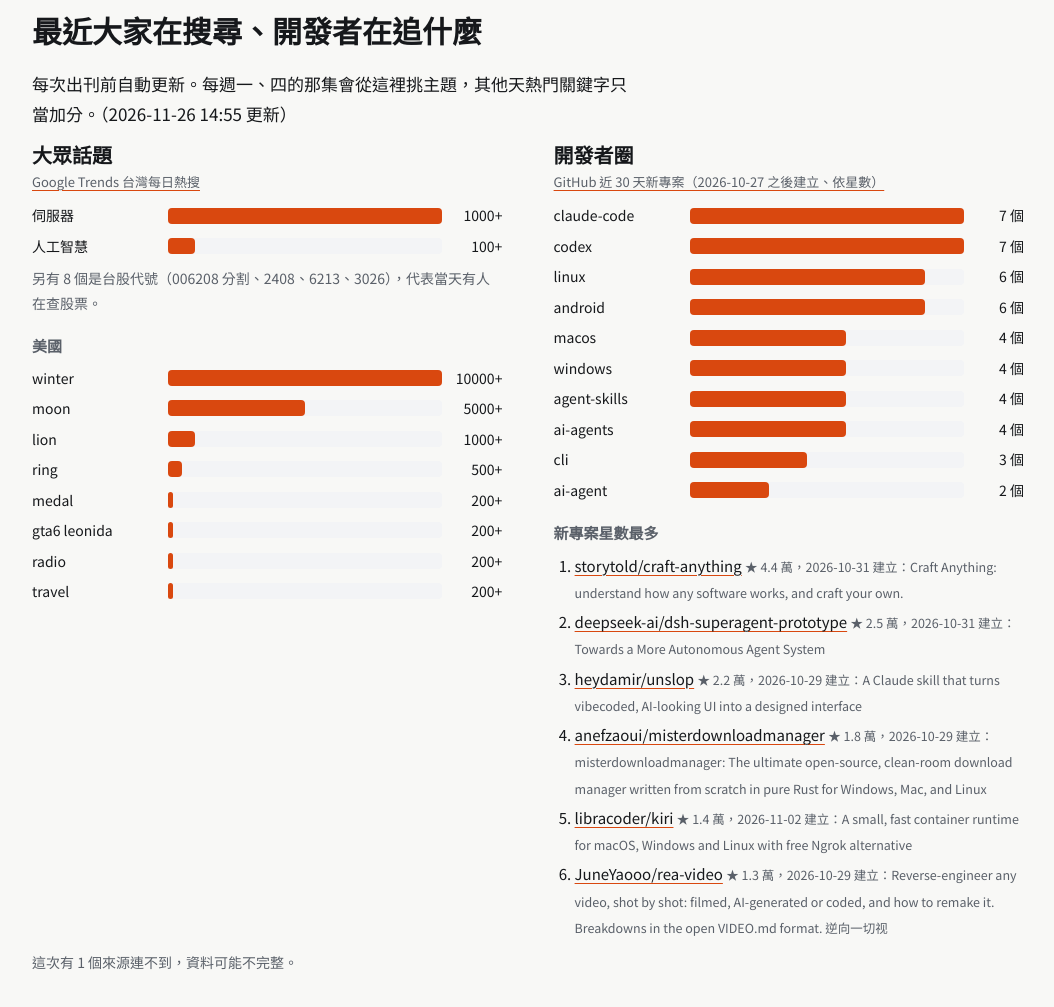
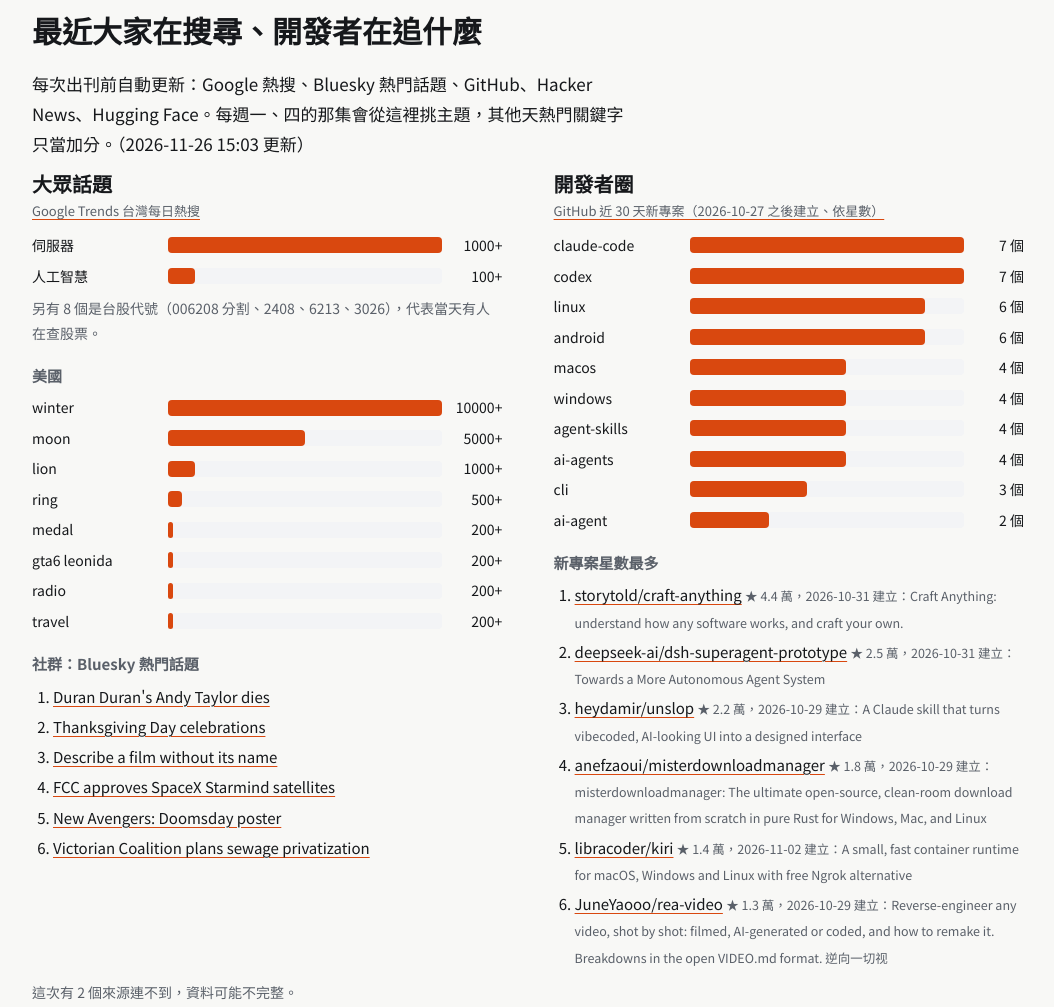
Before and after one commit to risibility0822/oss-explorer, a plain HTML site: page index.html in a window 1280 px wide. Shown: the part 7240-8247 px from the top of the page, without its empty margins (112-1166 px from the left). Drawn offline with nearby package versions, Linux system fonts and the light colour scheme.

Commit message:
趨勢雷達加入社群：Bluesky 熱門話題、Hacker News 首頁
- oss.py radar 讀 Bluesky 公開 API 與 HN 官方 API（連不到時 Bluesky 可用 --bsky-file 匯入 WebFetch 結果）
- 首頁趨勢雷達多兩個清單；skill 說明大眾話題可以用 Bluesky
- 環境允許清單已加 trends.google.com、public.api.bsky.app、hacker-news.firebaseio.com

Co-Authored-By: Claude Opus 5.5 <noreply@anthropic.com>
Claude-Session: https://claude.ai/code/session_015RxxCeQkojGTc1MStvDqzw

```diff
--- a/data/trends.json
+++ b/data/trends.json
@@ -1,11 +1,11 @@
 {
- "updatedAt": "2026-11-26T14:55:37+08:00",
+ "updatedAt": "2026-11-26T15:03:15+08:00",
  "public": {
   "TW": {
    "source": {
     "name": "Google Trends 台灣每日熱搜",
     "url": "https://trends.google.com/trending?geo=TW",
-    "fetchedAt": "2026-11-26T14:55:37+08:00",
+    "fetchedAt": "2026-11-26T15:03:15+08:00",
     "via": "WebFetch 存檔（shell 連不到：URLError）"
    },
    "items": [
@@ -95,7 +95,7 @@
    "source": {
     "name": "Google Trends 美國每日熱搜",
     "url": "https://trends.google.com/trending?geo=US",
-    "fetchedAt": "2026-11-26T14:55:38+08:00",
+    "fetchedAt": "2026-11-26T15:03:15+08:00",
     "via": "WebFetch 存檔（shell 連不到：URLError）"
    },
    "items": [
@@ -187,13 +187,13 @@
    "source": {
     "name": "GitHub 近 30 天新專案（2026-10-27 之後建立、依星數）",
     "url": "https://github.com/search?q=created%3A%3E2026-10-27&s=stars&o=desc&type=repositories",
-    "fetchedAt": "2026-11-26T14:55:39+08:00"
+    "fetchedAt": "2026-11-26T15:03:17+08:00"
    },
    "repos": [
     {
      "name": "storytold/craft-anything",
      "url": "https://github.com/storytold/craft-anything",
-     "stars": 43704,
+     "stars": 43708,
      "created": "2026-10-31",
      "lang": "Rust",
      "desc": "Craft Anything: understand how any software works, and craft your own.",
@@ -213,7 +213,7 @@
     {
      "name": "heydamir/unslop",
      "url": "https://github.com/heydamir/unslop",
-     "stars": 21829,
+     "stars": 21834,
      "created": "2026-10-29",
      "lang": "JavaScript",
      "desc": "A Claude skill that turns vibecoded, AI-looking UI into a designed interface",
@@ -223,7 +223,7 @@
     {
      "name": "anefzaoui/misterdownloadmanager",
      "url": "https://github.com/anefzaoui/misterdownloadmanager",
-     "stars": 18268,
+     "stars": 18269,
      "created": "2026-10-29",
      "lang": "Rust",
      "desc": "misterdownloadmanager: The ultimate open-source, clean-room download manager written from scratch in pure Rust for Windows, Mac, and Linux",
@@ -242,7 +242,7 @@
     {
      "name": "libracoder/kiri",
      "url": "https://github.com/libracoder/kiri",
-     "stars": 13527,
+     "stars": 13531,
      "created": "2026-11-02",
      "lang": "Rust",
      "desc": "A small, fast container runtime for macOS, Windows and Linux with free Ngrok alternative",
@@ -260,7 +260,7 @@
     {
      "name": "JuneYaooo/rea-video",
      "url": "https://github.com/JuneYaooo/rea-video",
-     "stars": 13471,
+     "stars": 13473,
      "created": "2026-10-29",
      "lang": "Python",
      "desc": "Reverse-engineer any video, shot by shot: filmed, AI-generated or coded, and how to remake it. Breakdowns in the open VIDEO.md format. 逆向一切视",
@@ -279,7 +279,7 @@
     {
      "name": "Marvisak/VIctory",
      "url": "https://github.com/Marvisak/VIctory",
-     "stars": 12777,
+     "stars": 12779,
      "created": "2026-11-23",
      "lang": "Rust",
      "desc": "An attempt at running GTA VI on PC",
@@ -306,7 +306,7 @@
     {
      "name": "janestreet/agent_skills",
      "url": "https://github.com/janestreet/agent_skills",
-     "stars": 11860,
+     "stars": 11861,
      "created": "2026-11-03",
      "lang": null,
      "desc": "Agent skills",
@@ -345,7 +345,7 @@
     {
      "name": "RoutineMiku/apkstart",
      "url": "https://github.com/RoutineMiku/apkstart",
-     "stars": 9887,
+     "stars": 9888,
      "created": "2026-10-29",
      "lang": "JavaScript",
      "desc": "Windows 上的安卓应用运行器：双击 APK 即装，应用以独立窗口与桌面图标运行，自持 QEMU 运行时",
@@ -364,7 +364,7 @@
     {
      "name": "erkamyaman/rust-anything",
      "url": "https://github.com/erkamyaman/rust-anything",
-     "stars": 9724,
+     "stars": 9729,
      "created": "2026-11-16",
      "lang": "Rust",
      "desc": "Rewrite your whole app in Rust, one piece at a time, checked against the original's recorded behavior at every step. CLIs, HTTP servers and ",
@@ -402,7 +402,7 @@
     {
      "name": "huami1314/GestaltX",
      "url": "https://github.com/huami1314/GestaltX",
-     "stars": 8974,
+     "stars": 8975,
      "created": "2026-11-09",
      "lang": "Swift",
      "desc": "An MobileGestalt editor for iOS 27.x, featuring region-code tweaks, device presets, backups.",
@@ -412,7 +412,7 @@
     {
      "name": "Lee-xeo/Claude-Cage",
      "url": "https://github.com/Lee-xeo/Claude-Cage",
-     "stars": 8633,
+     "stars": 8634,
      "created": "2026-10-31",
      "lang": "Go",
      "desc": "Cage：为 Claude 特化的轻量化虚拟机，彻底杜绝网络泄露。多平台适配，支持多账号管理、远程部署、移动端操控。",
@@ -422,7 +422,7 @@
     {
      "name": "xcl-dev/xcl",
      "url": "https://github.com/xcl-dev/xcl",
-     "stars": 8384,
+     "stars": 8386,
      "created": "2026-11-20",
      "lang": "Rust",
      "desc": "Xbox Series compatibility layer for Windows - runs console game code natively, reimplements the console system libraries and recompiles RDNA",
@@ -453,7 +453,7 @@
     {
      "name": "mdiri-ai/SoduWork",
      "url": "https://github.com/mdiri-ai/SoduWork",
-     "stars": 8183,
+     "stars": 8187,
      "created": "2026-10-29",
      "lang": "JavaScript",
      "desc": "The AI-native engine for teams and their agents. Multi-harness, multi-agent, self-hosted.",
@@ -491,7 +491,7 @@
     {
      "name": "KKKKhazix/agent-autoloop",
      "url": "https://github.com/KKKKhazix/agent-autoloop",
-     "stars": 6581,
+     "stars": 6584,
      "created": "2026-11-03",
      "lang": "TypeScript",
      "desc": "让你的命令行 Agent 在后台自己接活、自己跟进到底；平时不烦你，遇到拿不准的事才发卡片找你拍板。",
@@ -573,7 +573,7 @@
     {
      "name": "XinaTian/MROffice",
      "url": "https://github.com/XinaTian/MROffice",
-     "stars": 5050,
+     "stars": 5053,
      "created": "2026-11-10",
      "lang": "TypeScript",
      "desc": "MR Office — the open-source editors of the AI office suite closest to Microsoft Office: documents, spreadsheets, presentations, PDF and code",
@@ -592,7 +592,7 @@
     {
      "name": "Hut-hzf/ung220z-tool",
      "url": "https://github.com/Hut-hzf/ung220z-tool",
-     "stars": 5032,
+     "stars": 5035,
      "created": "2026-11-15",
      "lang": "Python",
      "desc": "ung220z-tool 是一个针对 UNG220Z，另含中兴/烽火/华为/九联多厂商适配、固件指纹识别与分家族排障建议的一键凭据提取工具，仅限在你自己的设备上用于找回忘记的管理密码、迁移宽带配置或安全自查。",
@@ -602,7 +602,7 @@
     {
      "name": "mromidev/claude-animated-shorts",
      "url": "https://github.com/mromidev/claude-animated-shorts",
-     "stars": 4982,
+     "stars": 4983,
      "created": "2026-11-01",
      "lang": "TypeScript",
      "desc": "Free Claude skill: viral animated story shorts (2D characters in a 3D world) with three.js + Remotion",
@@ -612,7 +612,7 @@
     {
      "name": "simplexai-labs/linger",
      "url": "https://github.com/simplexai-labs/linger",
-     "stars": 4739,
+     "stars": 4740,
      "created": "2026-11-10",
      "lang": "TypeScript",
      "desc": "Linger is An Open-Source Personal Agent That Runs Fully on Your PC.  We aim to break Big Tech’s grip on AI by bringing powerful local AI to ",
@@ -629,7 +629,7 @@
     {
      "name": "4lwayz/portwatch-vi",
      "url": "https://github.com/4lwayz/portwatch-vi",
-     "stars": 4519,
+     "stars": 4525,
      "created": "2026-11-21",
      "lang": "JavaScript",
      "desc": "Does GTA VI run on PC yet? A live tracker of community recompilation and emulation efforts, updated daily.",
@@ -669,7 +669,7 @@
     {
      "name": "EL4CTEO/fast-anything",
      "url": "https://github.com/EL4CTEO/fast-anything",
-     "stars": 4053,
+     "stars": 4054,
      "created": "2026-11-21",
      "lang": "Rust",
      "desc": "Don't rewrite it in Rust. Rewrite the 5% that's slow: profile Python, Node or Ruby apps, port the hot functions with your coding agent, prov",
@@ -688,7 +688,7 @@
     {
      "name": "AFK-surf/xnulinux",
      "url": "https://github.com/AFK-surf/xnulinux",
-     "stars": 4024,
+     "stars": 4026,
      "created": "2026-11-20",
      "lang": "C",
      "desc": "XNU as a loadable kernel module inside Linux (macOS personality for arm64 Linux)",
@@ -851,7 +851,7 @@
    "storytold/craft-anything": [
     [
      "2026-11-26",
-     43704
+     43708
     ]
    ],
    "deepseek-ai/dsh-superagent-prototype": [
@@ -863,31 +863,31 @@
    "heydamir/unslop": [
     [
      "2026-11-26",
-     21829
+     21834
     ]
    ],
    "anefzaoui/misterdownloadmanager": [
     [
      "2026-11-26",
-     18268
+     18269
     ]
    ],
    "libracoder/kiri": [
     [
      "2026-11-26",
-     13527
+     13531
     ]
    ],
    "JuneYaooo/rea-video": [
     [
      "2026-11-26",
-     13471
+     13473
     ]
    ],
    "Marvisak/VIctory": [
     [
      "2026-11-26",
-     12777
+     12779
     ]
    ],
    "Minireel/HGhub": [
@@ -899,7 +899,7 @@
    "janestreet/agent_skills": [
     [
      "2026-11-26",
-     11860
+     11861
     ]
    ],
    "zortos293/Lichii": [
@@ -917,13 +917,13 @@
    "RoutineMiku/apkstart": [
     [
      "2026-11-26",
-     9887
+     9888
     ]
    ],
    "erkamyaman/rust-anything": [
     [
      "2026-11-26",
-     9724
+     9729
     ]
    ],
    "patch-gg/pixelfx": [
@@ -935,19 +935,19 @@
    "huami1314/GestaltX": [
     [
      "2026-11-26",
-     8974
+     8975
     ]
    ],
    "Lee-xeo/Claude-Cage": [
     [
      "2026-11-26",
-     8633
+     8634
     ]
    ],
    "xcl-dev/xcl": [
     [
      "2026-11-26",
-     8384
+     8386
     ]
    ],
    "valentderah/totk-pc-recomp": [
@@ -959,7 +959,7 @@
    "mdiri-ai/SoduWork": [
     [
      "2026-11-26",
-     8183
+     8187
     ]
    ],
    "ersinkoc/phonebox": [
@@ -971,7 +971,7 @@
    "KKKKhazix/agent-autoloop": [
     [
      "2026-11-26",
-     6581
+     6584
     ]
    ],
    "Eglantine-Community/Eglantine": [
@@ -1001,31 +1001,31 @@
    "XinaTian/MROffice": [
     [
      "2026-11-26",
-     5050
+     5053
     ]
    ],
    "Hut-hzf/ung220z-tool": [
     [
      "2026-11-26",
-     5032
+     5035
     ]
    ],
    "mromidev/claude-animated-shorts": [
     [
      "2026-11-26",
-     4982
+     4983
     ]
    ],
    "simplexai-labs/linger": [
     [
      "2026-11-26",
-     4739
+     4740
     ]
    ],
    "4lwayz/portwatch-vi": [
     [
      "2026-11-26",
-     4519
+     4525
     ]
    ],
    "JenkinWoo/sheeridVerify": [
@@ -1049,13 +1049,13 @@
    "EL4CTEO/fast-anything": [
     [
      "2026-11-26",
-     4053
+     4054
     ]
    ],
    "AFK-surf/xnulinux": [
     [
      "2026-11-26",
-     4024
+     4026
     ]
    ],
    "jhaizhou-ops/S2Arm": [
@@ -1090,7 +1090,60 @@
    ]
   }
  },
+ "social": {
+  "bluesky": {
+   "source": {
+    "name": "Bluesky 熱門話題",
+    "url": "https://bsky.app/search",
+    "fetchedAt": "2026-11-26T15:03:15+08:00",
+    "via": "WebFetch 存檔（shell 連不到：URLError）"
+   },
+   "items": [
+    {
+     "title": "Duran Duran's Andy Taylor dies",
+     "url": "https://bsky.app/profile/did:plc:qrz3lhbyuxbeilrc6nekdqme/feed/73ecbcfa356a"
+    },
+    {
+     "title": "Thanksgiving Day celebrations",
+     "url": "https://bsky.app/profile/did:plc:qrz3lhbyuxbeilrc6nekdqme/feed/b30e2b26d3d6"
+    },
+    {
+     "title": "Describe a film without its name",
+     "url": "https://bsky.app/profile/did:plc:qrz3lhbyuxbeilrc6nekdqme/feed/2727efa61393"
+    },
+    {
+     "title": "FCC approves SpaceX Starmind satellites",
+     "url": "https://bsky.app/profile/did:plc:qrz3lhbyuxbeilrc6nekdqme/feed/f11581ca7486"
+    },
+    {
+     "title": "New Avengers: Doomsday poster",
+     "url": "https://bsky.app/profile/did:plc:qrz3lhbyuxbeilrc6nekdqme/feed/e8c214304f07"
+    },
+    {
+     "title": "Victorian Coalition plans sewage privatization",
+     "url": "https://bsky.app/profile/did:plc:qrz3lhbyuxbeilrc6nekdqme/feed/874f9208652c"
+    },
+    {
+     "title": "Trump floats Jensen Huang pardon",
+     "url": "https://bsky.app/profile/did:plc:qrz3lhbyuxbeilrc6nekdqme/feed/716f7ca460d4"
+    },
+    {
+     "title": "Macy's parade turns 100",
+     "url": "https://bsky.app/profile/did:plc:qrz3lhbyuxbeilrc6nekdqme/feed/049763533cfe"
+    },
+    {
+     "title": "Poundland heads into administration",
+     "url": "https://bsky.app/profile/did:plc:qrz3lhbyuxbeilrc6nekdqme/feed/9101c0dc9b81"
+    },
+    {
+     "title": "World tops 2C for six straight days",
+     "url": "https://bsky.app/profile/did:plc:qrz3lhbyuxbeilrc6nekdqme/feed/892aad2d4d59"
+    }
+   ]
+  }
+ },
  "problems": [
+  "Hacker News 連不到：<urlopen error Tunnel connection failed: 403 Forbidden (agent proxy: no rule or network setting allows this host)>",
   "Hugging Face 連不到：<urlopen error Tunnel connection failed: 403 Forbidden (agent proxy: no rule or network setting allows this host)>"
  ]
 }
--- a/index.html
+++ b/index.html
@@ -176,7 +176,7 @@
 <section class="wrap" id="trends">
   <div class="sec" aria-hidden="true"><i>06</i><em>Trend Radar</em></div>
   <h2>最近大家在搜尋、開發者在追什麼</h2>
-  <p>每次出刊前自動更新。每週一、四的那集會從這裡挑主題，其他天熱門關鍵字只當加分。<span id="trUpd"></span></p>
+  <p>每次出刊前自動更新：Google 熱搜、Bluesky 熱門話題、GitHub、Hacker News、Hugging Face。每週一、四的那集會從這裡挑主題，其他天熱門關鍵字只當加分。<span id="trUpd"></span></p>
   <div class="radar">
     <div>
       <h3>大眾話題</h3>
@@ -185,6 +185,8 @@
       <p class="stocks" id="trStock"></p>
       <p class="rh">美國</p>
       <div class="bars" id="trUS" role="img" aria-label="Google Trends 美國每日熱搜"></div>
+      <p class="rh" id="trBSh" hidden>社群：Bluesky 熱門話題</p>
+      <ol id="trBS"></ol>
     </div>
     <div>
       <h3>開發者圈</h3>
@@ -192,6 +194,8 @@
       <div class="bars" id="trTopics" role="img" aria-label="GitHub 近 30 天新專案最常見的主題標籤"></div>
       <p class="rh">新專案星數最多</p>
       <ol id="trRepos"></ol>
+      <p class="rh" id="trHNh" hidden>Hacker News 首頁</p>
+      <ol id="trHN"></ol>
       <p class="rh" id="trHFh" hidden>Hugging Face 熱門模型</p>
       <ol id="trHF"></ol>
     </div>
@@ -291,6 +295,10 @@ function renderTrends(){
   const tp=(gh.topics||[]).slice(0,10).map(x=>({...x,_v:x.count}));
   $("trTopics").innerHTML=tp.length?bars(tp,Math.max(...tp.map(x=>x._v),1),x=>x.name,x=>x.count+" 個"):"";
   $("trRepos").innerHTML=(gh.repos||[]).slice(0,6).map(r=>`<li><a href="${esc(safeUrl(r.url))}">${esc(r.name)}</a> <small>★ ${fmtN(r.stars)}${r.delta7!=null?`（7 天 +${fmtN(r.delta7)}）`:""}，${esc(r.created)} 建立${r.desc?`：${esc(r.desc)}`:""}</small></li>`).join("");
+  const bs=(((T.social||{}).bluesky||{}).items)||[]; $("trBSh").hidden=!bs.length;
+  $("trBS").innerHTML=bs.slice(0,6).map(x=>`<li>${x.url?`<a href="${esc(safeUrl(x.url))}">${esc(x.title)}</a>`:esc(x.title)}</li>`).join("");
+  const hn=(((T.dev||{}).hn||{}).items)||[]; $("trHNh").hidden=!hn.length;
+  $("trHN").innerHTML=hn.slice(0,5).map(x=>`<li><a href="${esc(safeUrl(x.url))}">${esc(x.title)}</a> <small>${x.score||0} 分、${x.comments||0} 則留言</small></li>`).join("");
   const hf=((T.dev||{}).hf||{}).models||[]; $("trHFh").hidden=!hf.length;
   $("trHF").innerHTML=hf.slice(0,5).map(m=>`<li><a href="${esc(safeUrl(m.url))}">${esc(m.id)}</a> <small>${m.task?esc(m.task)+"，":""}${fmtN(m.likes||0)} 個讚</small></li>`).join("");
   $("trProb").textContent=(T.problems||[]).length?`這次有 ${T.problems.length} 個來源連不到，資料可能不完整。`:"";
```
Also changed, not shown: ops/LESSONS.md (+1 -0 lines), .claude/skills/oss-episode/SKILL.md, 1 other file.
